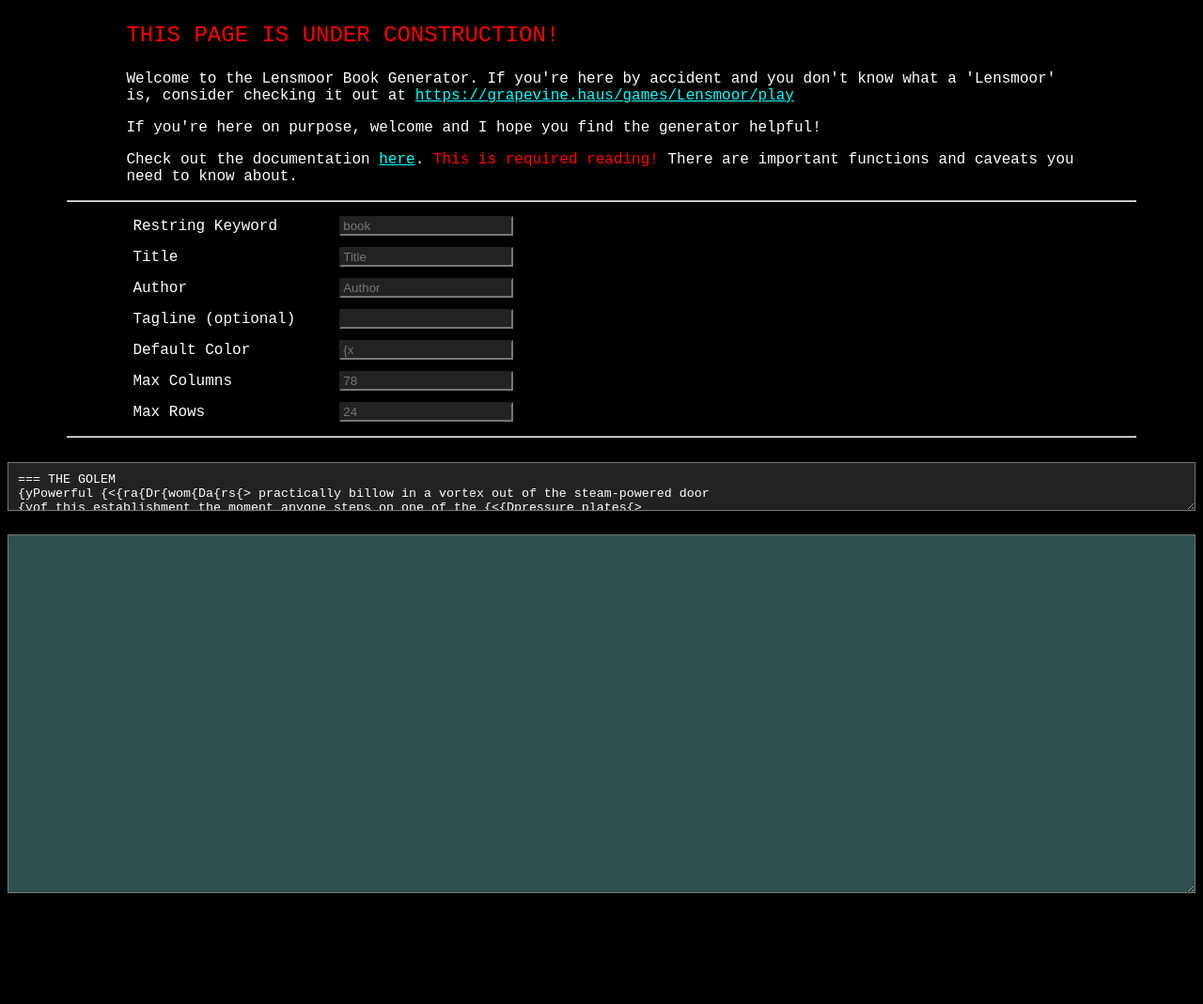
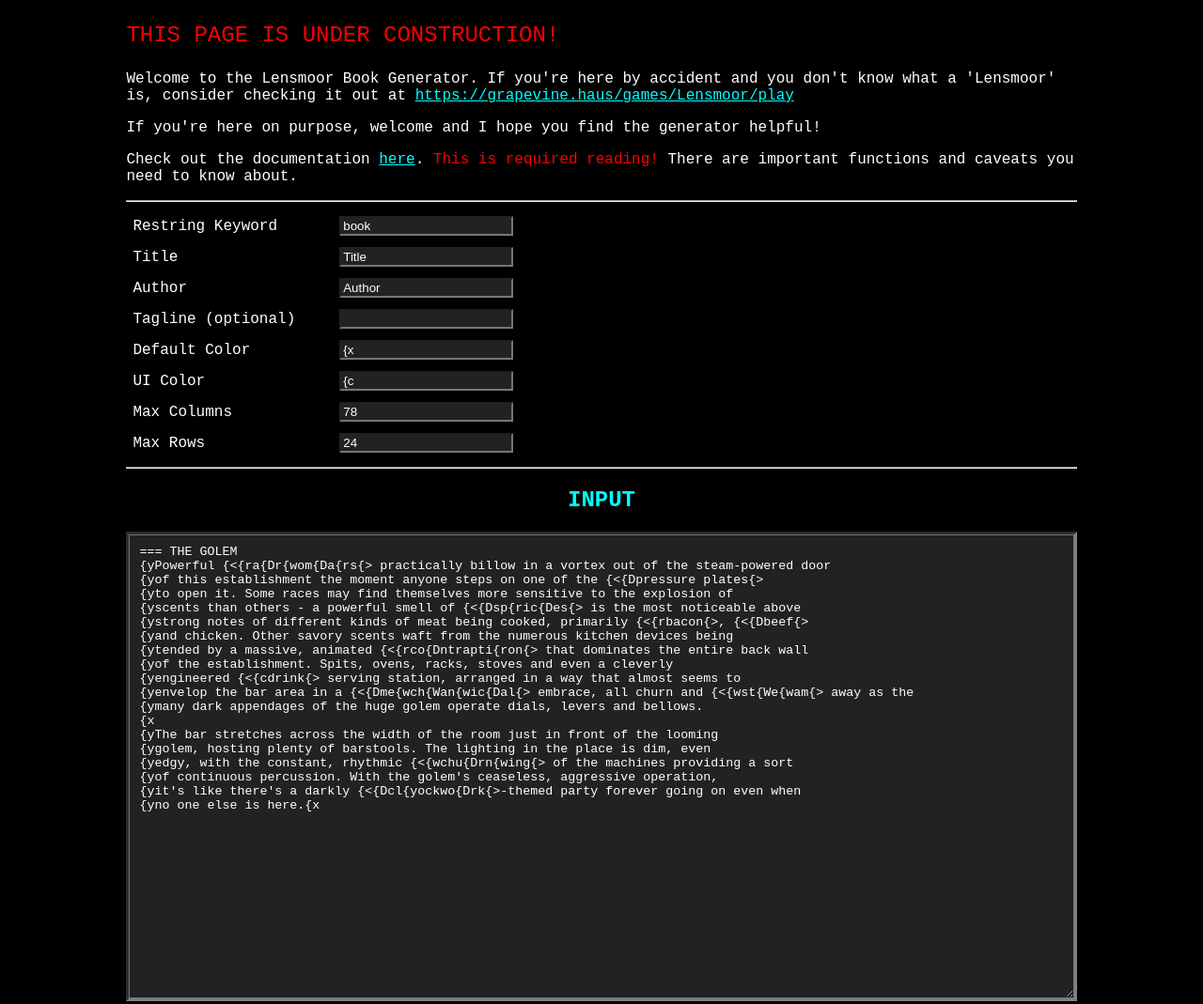
Before and after one commit to jeniferirwin/lensbooks, a plain HTML site: page index.html in a window 1280 px wide. Shown: the top 1069 px of the page at 94% size. Before the commit the page ends 964 px from the top, so only its background shows below. Drawn offline with Linux system fonts and the light colour scheme.

Commit message:
adjusting the interface

```diff
--- a/index.html
+++ b/index.html
@@ -24,20 +24,20 @@
         functions and caveats you need to know about.
       </p>
     </div>
-  <hr width="90%" align="center">
+  <hr width="80%" align="center">
   <div id="details">
     <table>
       <tr>
         <td>Restring Keyword</td>
-        <td><input id="keywordinput" name="keywordinput" placeholder="book" oninput="OnInputChange()"></input></td>
+        <td><input id="keywordinput" name="keywordinput" value="book" placeholder="book" oninput="OnInputChange()"></input></td>
       </tr>
       <tr>
         <td>Title</td>
-        <td><input id="titleinput" name="titleinput" placeholder="Title" oninput="OnInputChange()"></input></td>
+        <td><input id="titleinput" name="titleinput" value="Title" placeholder="Title" oninput="OnInputChange()"></input></td>
       </tr>
       <tr>
         <td>Author</td>
-        <td><input id="authorinput" name="authorinput" placeholder="Author" oninput="OnInputChange()"></input></td>
+        <td><input id="authorinput" name="authorinput" value="Author" placeholder="Author" oninput="OnInputChange()"></input></td>
       </tr>
       <tr>
         <td>Tagline (optional)</td>
@@ -45,22 +45,25 @@
       </tr>
       <tr>
         <td>Default Color</td>
-        <td><input id="colorinput" name="colorinput" placeholder="{x" oninput="OnInputChange()"></input></td>
+        <td><input id="colorinput" name="colorinput" value="{x" placeholder="{x" oninput="OnInputChange()"></input></td>
+      </tr>
+      <tr>
+        <td>UI Color</td>
+        <td><input id="uicolorinput" name="uicolorinput" value="{c" placeholder="{c" oninput="OnInputChange()"></input></td>
       </tr>
       <tr>
         <td>Max Columns</td>
-        <td><input id="columnsinput" name="columnsinput" placeholder="78" oninput="OnInputChange()"></input></td>
+        <td><input id="columnsinput" name="columnsinput" placeholder="78" value="78" oninput="OnInputChange()"></input></td>
       </tr>
       <tr>
         <td>Max Rows</td>
-        <td><input id="rowsinput" name="rowsinput" placeholder="24" oninput="OnInputChange()"></input></td>
+        <td><input id="rowsinput" name="rowsinput" placeholder="24" value="24" oninput="OnInputChange()"></input></td>
       </tr>
     </table>
   </div>
-  <hr width="90%" align="center">
-  <br>
-  <div id="upper">
-    <div id="div-bookinput">
+  <hr width="80%" align="center">
+  <h2 align="center">INPUT</h2>
+<div class="textbox" id="div-bookinput">
 <textarea id="bookinput" name="bookinput" oninput="OnInputChange()">
 === THE GOLEM
 {yPowerful {<{ra{Dr{wom{Da{rs{> practically billow in a vortex out of the steam-powered door
@@ -82,12 +85,13 @@
 {yit's like there's a darkly {<{Dcl{yockwo{Drk{>-themed party forever going on even when
 {yno one else is here.{x
 </textarea>
-    </div>
-    <div id="wysiwyg">
-    </div>
+</div>
+  <h2 align="center">WYSIWYG</h2>
+  <div class="textbox" id="wysiwyg">
   </div>
-  <div id="div-bookoutput">
-    <textarea cols="78" rows="24" id="bookoutput" name="bookoutput"></textarea>
+  <h2 align="center">COMMANDS</h2>
+  <div class="textbox" id="div-bookoutput">
+    <textarea id="bookoutput" name="bookoutput"></textarea>
   </div>
   <script>OnInputChange();</script>
   </body>
```
